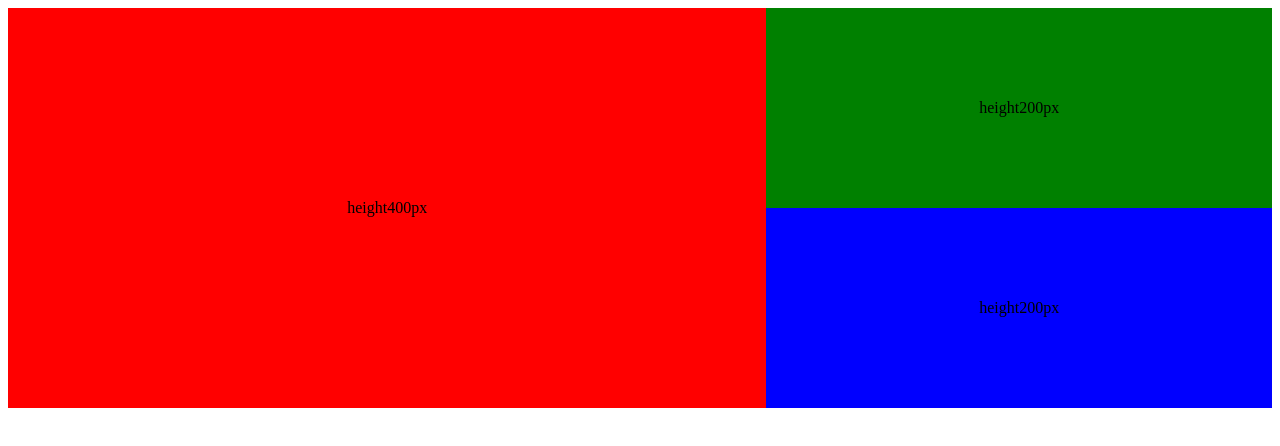
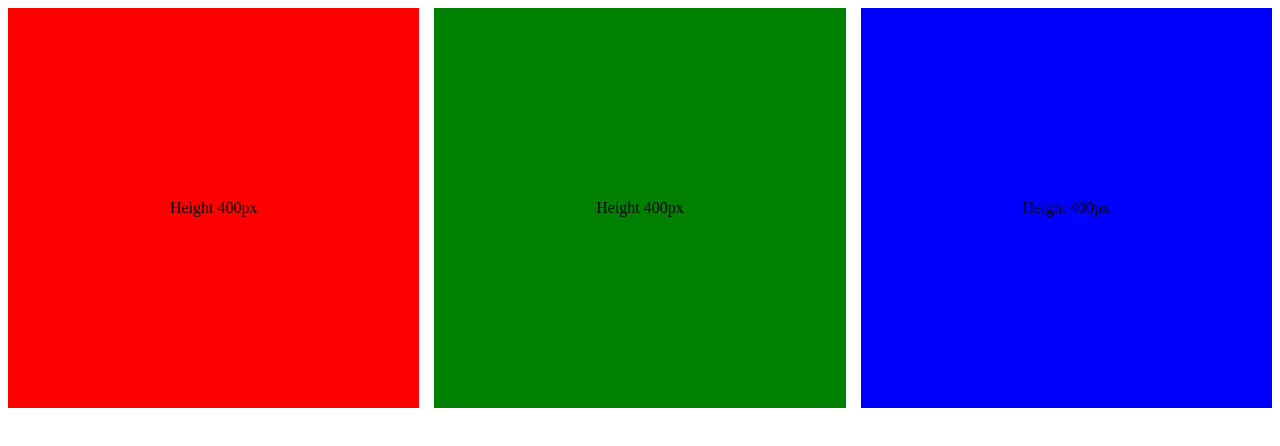
Before and after one commit to derekdao/Homework, a plain HTML site: page index.html in a window 1280 px wide. Drawn offline with Linux system fonts and the light colour scheme.

Commit message:
chinh sua file index

```diff
--- a/Css/layout.css
+++ b/Css/layout.css
@@ -1,8 +1,5 @@
 .meta {
   background-color: red;
-  height: 400px;
-  float: left;
-  width: 60%;
   align-items: center;
   display: flex;
   justify-content: center;
@@ -10,19 +7,19 @@
 }
 .alpha {
   background-color: green;
-  height: 200px;
-  float: right;
-  width: 40%;
   align-items: center;
   display: flex;
   justify-content: center;
 }
 .last {
   background-color: blue;
-  height: 200px;
-  float: left;
-  width: 40%;
   align-items: center;
   display: flex;
   justify-content: center;
 }
+.container {width: 100%;
+display: flex;
+box-sizing: border-box;
+gap: 15px;}
+.container-display {width: 50%;
+  height: 400px;}
--- a/index.html
+++ b/index.html
@@ -8,9 +8,12 @@
     <link rel="stylesheet" href="Css/layout.css">
 
 </head>
-<body><div class="container"></div>
-    <div class="meta">height400px</div>
-    <div class="alpha">height200px</div>
-    <div class=last>height200px</div>
+<body>
+    <div class="container">
+        <div class="container-display meta">Height 400px</div>
+        <div class="container-display alpha">Height 400px</div>
+        <div class="container-display last">Height 400px</div>
+    </div>
+
 </body>
 </html>
```
